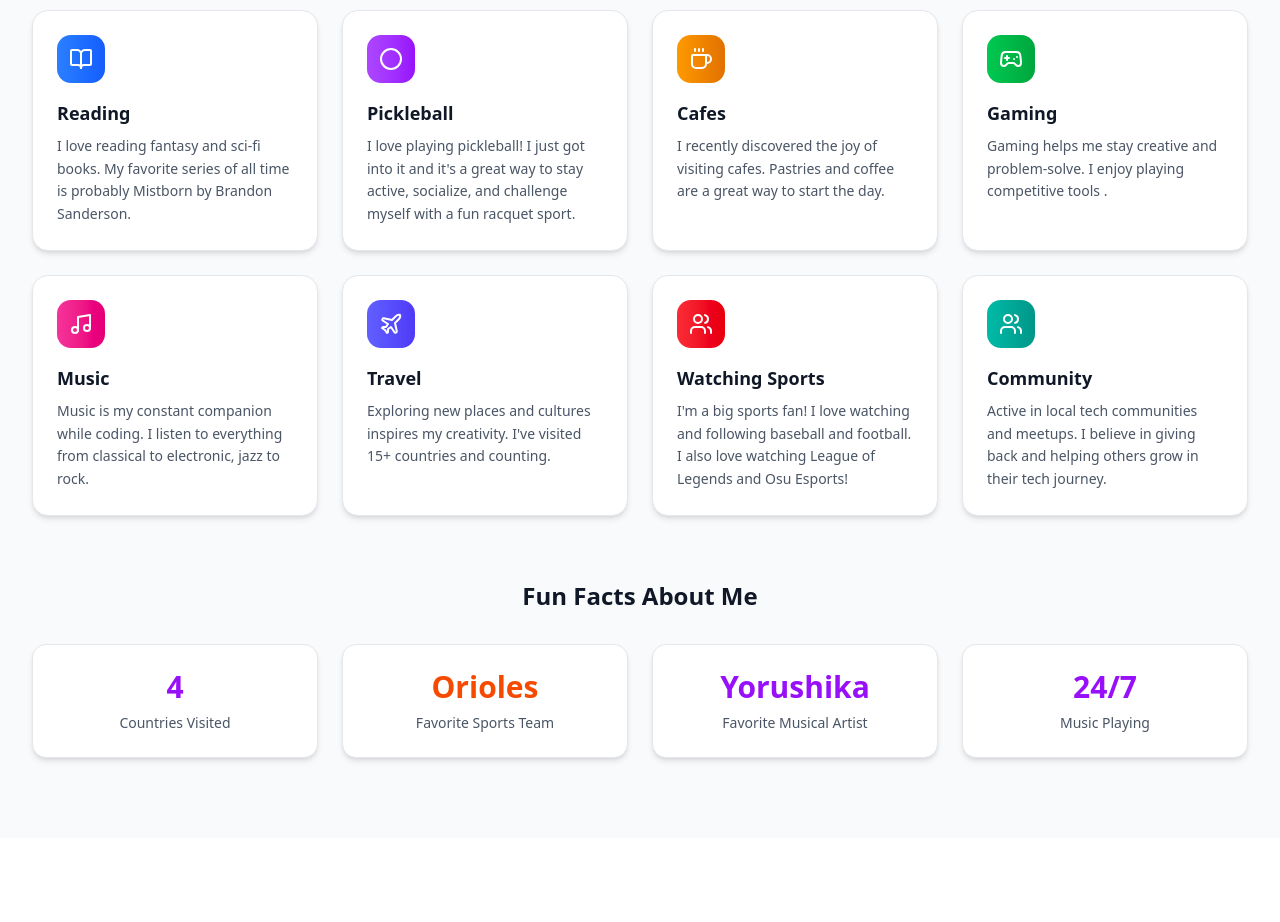
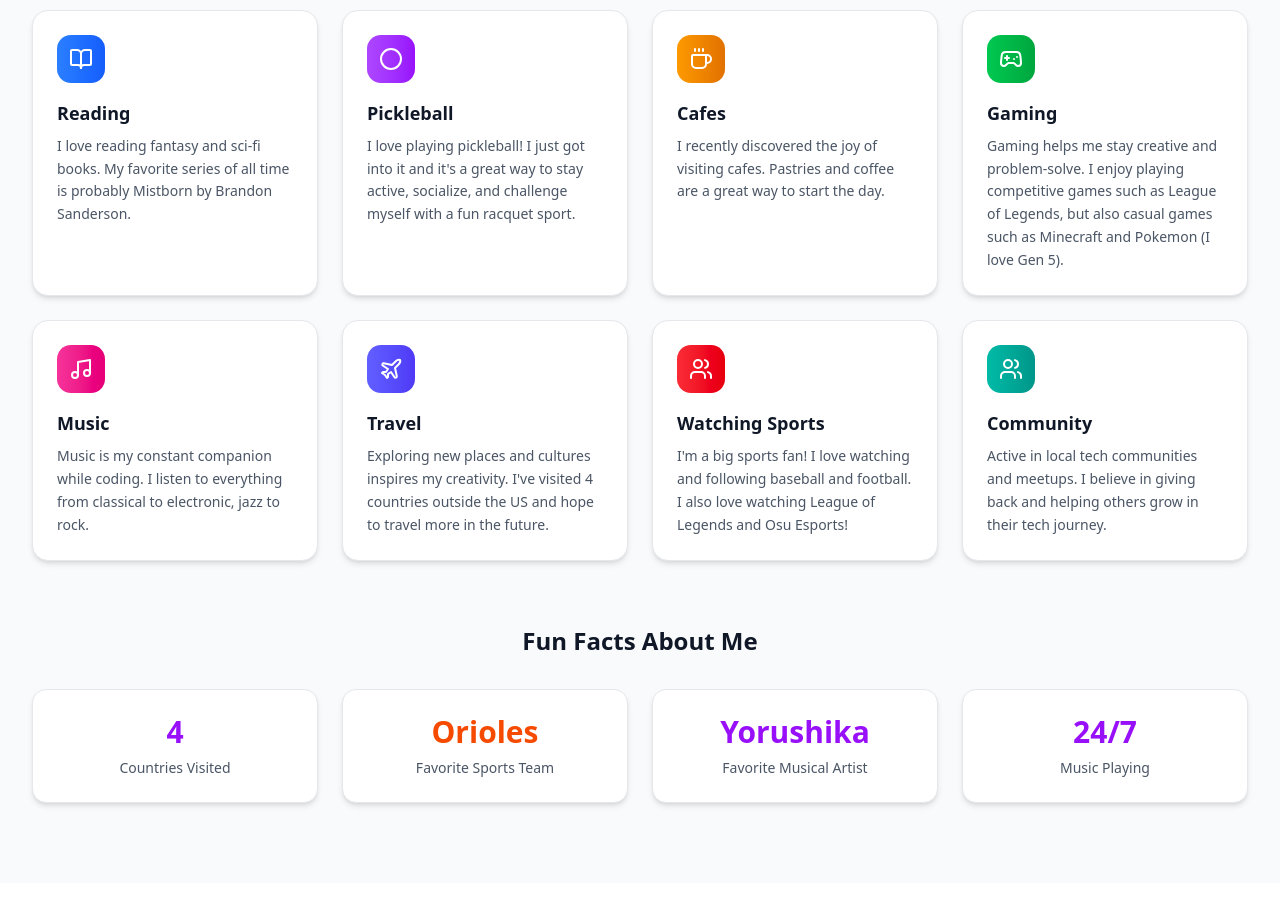
Before and after one commit to dxyu05/portfolio, a Next.js app: page / in a window 1280 px wide. Shown: the part 4980-5902 px from the top of the page. Built offline with nearby package versions, Linux system fonts and the light colour scheme.

Commit message:
update interests

```diff
--- a/next.config.ts
+++ b/next.config.ts
@@ -1,10 +1,15 @@
 import type { NextConfig } from "next";
 
 const nextConfig: NextConfig = {
-  // Remove static export to preserve JavaScript functionality
+  output: 'export',
+  trailingSlash: true,
   images: {
     unoptimized: true
-  }
+  },
+  // Ensure JavaScript is included in static export
+  distDir: 'out',
+  assetPrefix: '',
+  basePath: ''
 };
 
 export default nextConfig;
--- a/src/components/site/interests.tsx
+++ b/src/components/site/interests.tsx
@@ -22,7 +22,7 @@ const interests = [
   {
     title: "Gaming",
     icon: Gamepad2,
-    description: "Gaming helps me stay creative and problem-solve. I enjoy playing competitive tools .",
+    description: "Gaming helps me stay creative and problem-solve. I enjoy playing competitive games such as League of Legends, but also casual games such as Minecraft and Pokemon (I love Gen 5).",
     color: "from-green-500 to-green-600"
   },
   {
@@ -34,7 +34,7 @@ const interests = [
   {
     title: "Travel",
     icon: Plane,
-    description: "Exploring new places and cultures inspires my creativity. I've visited 15+ countries and counting.",
+    description: "Exploring new places and cultures inspires my creativity. I've visited 4 countries outside the US and hope to travel more in the future.",
     color: "from-indigo-500 to-indigo-600"
   },
   {
```
